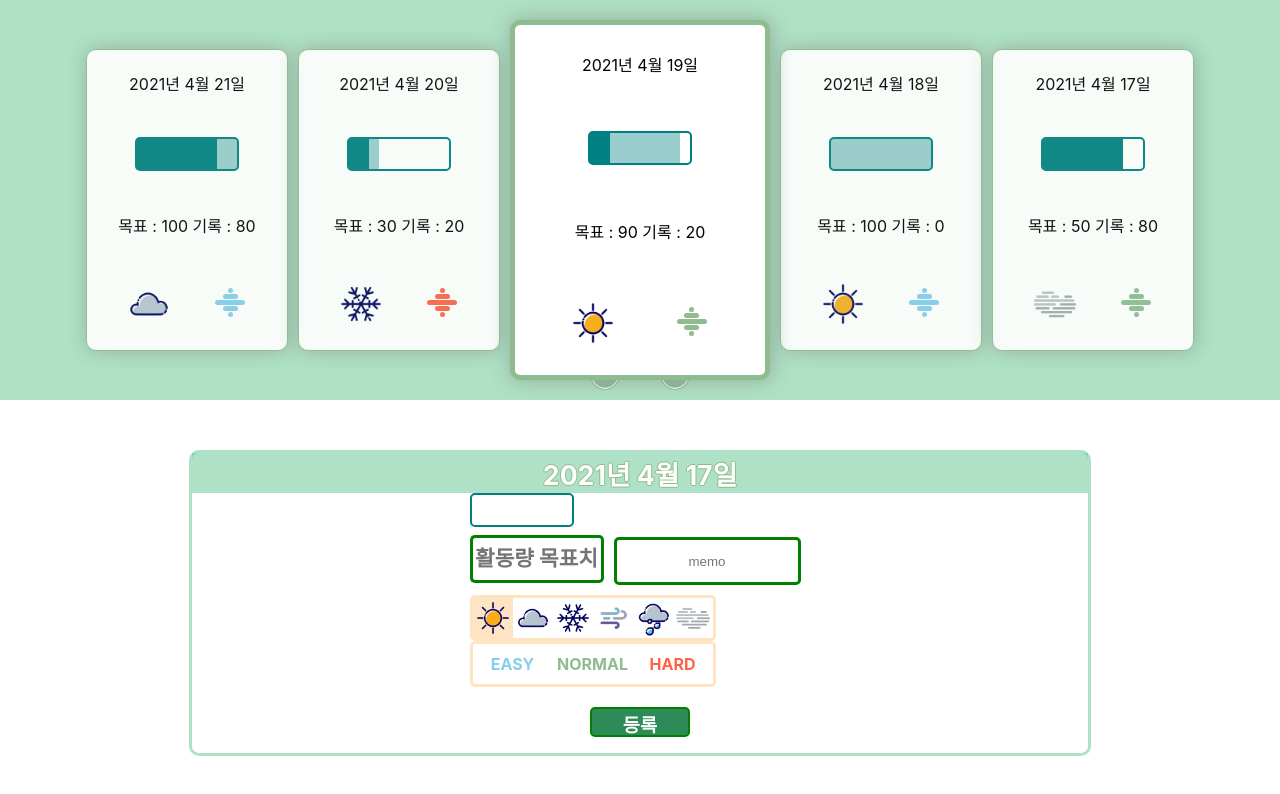
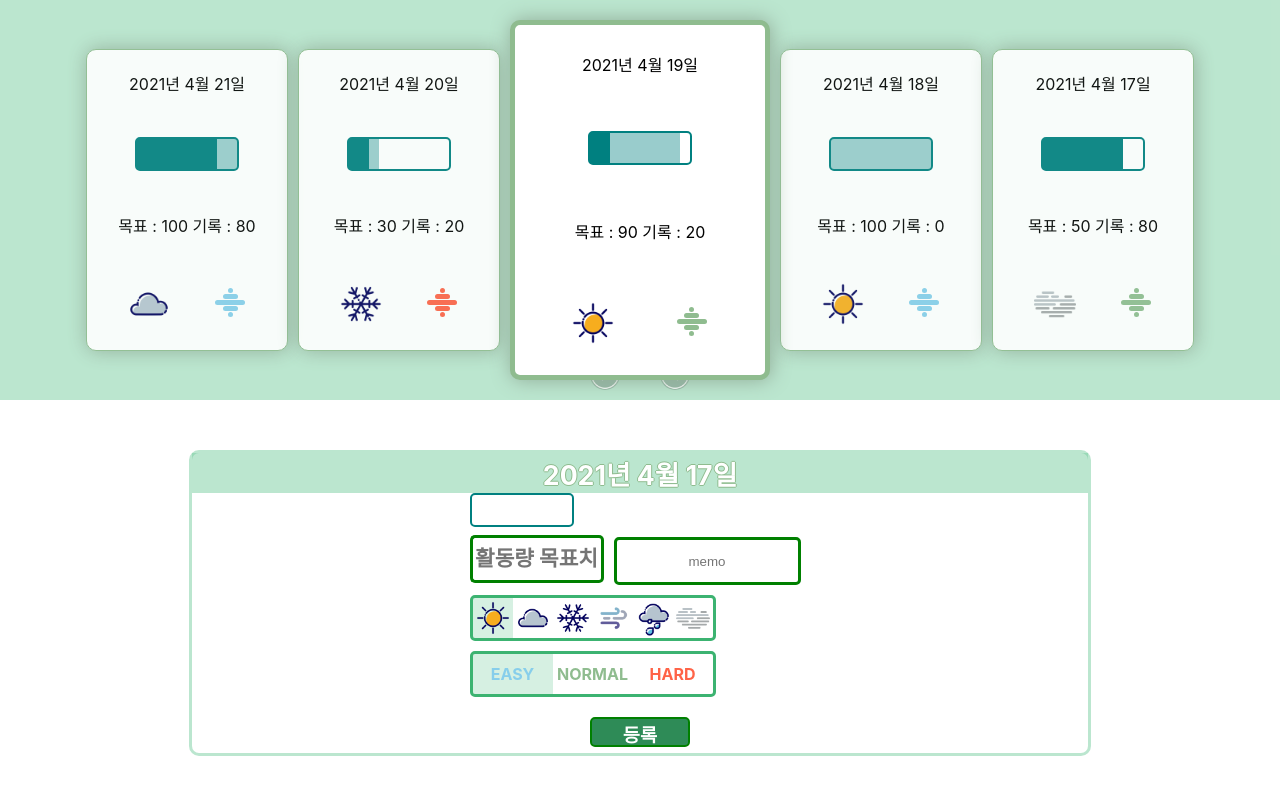
Before and after one commit to wogns0197/RunningWithMom-React, a React (Create React App) app: page /Dashboard in a window 1280 px wide. Shown: the top 794 px of the page. Built offline with nearby package versions, Linux system fonts and the light colour scheme.

Commit message:
enh/StrengthUI

```diff
--- a/src/style/theme.ts
+++ b/src/style/theme.ts
@@ -23,7 +23,8 @@ const colors = {
   mediumseagreen: '#3CB371',
   lightgreen: '#90EE90',
   darkseagreen:	'#8FBC8F',
-  pastelgreen: 'rgba(121, 206, 159, 0.6)',
+  pastelgreen: 'rgba(121, 206, 159, 0.5)',
+  pastelgreen_select: 'rgba(121, 206, 159, 0.3)',
 
   bisque: '#FFE4C4',
   gray: '#999999',
--- a/src/uis/SelectStrength.tsx
+++ b/src/uis/SelectStrength.tsx
@@ -1,7 +1,8 @@
-import React, { FC } from 'react';
+import React, { FC, useState } from 'react';
 import styled, {css} from 'styled-components';
 
 import { Strength } from '../types/index';
+import theme from '../style/theme';
 
 type Props = {
   setStrength: (el: Strength) => void,
@@ -12,14 +13,17 @@ const Flex = css`
   justify-content: center;
   align-items: center;
   cursor: pointer;
-  font-weight: bold
+  font-weight: bold;
+  transition-duration: .4s;
 `;
 
 const Cont = styled.div`
+  margin-top: 10px;
   width: 240px;
+  height: 40px;
   display: flex;
   justify-content: space-around;
-  border: 3px solid ${({ theme }) => theme.colors.bisque};
+  border: 3px solid ${({ theme }) => theme.colors.mediumseagreen};
   border-radius: 5px;
 `;
 
@@ -41,15 +45,26 @@ const Hard = styled.div`
   ${Flex};
   width: 80px;
   height: 40px;
-  color: ${({theme}) => theme.colors.tomato};
+  color: ${({ theme }) => theme.colors.tomato};
 `;
 
 export const SelectStrength: FC<Props> = () => {
+  const [selectedStrength, setSelectedStrength] = useState<Strength>(Strength.EASY);
+
   return (
     <Cont>
-      <Easy>EASY</Easy>
-      <Normal>NORMAL</Normal>
-      <Hard>HARD</Hard>
+      <Easy
+        onClick={() => setSelectedStrength(Strength.EASY)}
+        style={selectedStrength === 'EASY' ? { backgroundColor: theme.colors.pastelgreen_select } : {}}
+      >EASY</Easy>
+      <Normal
+        onClick={() => setSelectedStrength(Strength.NORMAL)}
+        style={selectedStrength === 'NORMAL' ? { backgroundColor: theme.colors.pastelgreen_select } : {}}
+      >NORMAL</Normal>
+      <Hard
+        onClick={() => setSelectedStrength(Strength.HARD)}
+        style={selectedStrength === 'HARD' ? { backgroundColor: theme.colors.pastelgreen_select } : {}}
+      >HARD</Hard>
     </Cont>
   );
 }
--- a/src/uis/SelectWeather.tsx
+++ b/src/uis/SelectWeather.tsx
@@ -13,7 +13,7 @@ const Cont = styled.div`
   width: 240px;
   display: flex;
   justify-content: space-evenly;
-  border: 3px solid ${({ theme }) => theme.colors.bisque};
+  border: 3px solid ${({ theme }) => theme.colors.mediumseagreen};
   border-radius: 5px;
 `;
 
@@ -23,10 +23,6 @@ const Img = styled.img`
   cursor: pointer;
   transition-duration: .4s;
 `;
-
-function getKeyByValue(object: any, value: string) {
-  return Object.keys(object).find(key => object[key] === value);
-}
 
 export const SelectWeather: FC<Props> = ({ setWeather }) => {
   const [selectedIdx, setSelectedIdx] = useState<number>(0);
@@ -40,7 +36,7 @@ export const SelectWeather: FC<Props> = ({ setWeather }) => {
               setSelectedIdx(idx);
               setWeather(el as Weather);
             }}
-            style={{ backgroundColor: theme.colors.bisque }}
+            style={{ backgroundColor: theme.colors.pastelgreen_select }}
           />
           :
           <Img src={ICON_WEATHER[el]}
```
